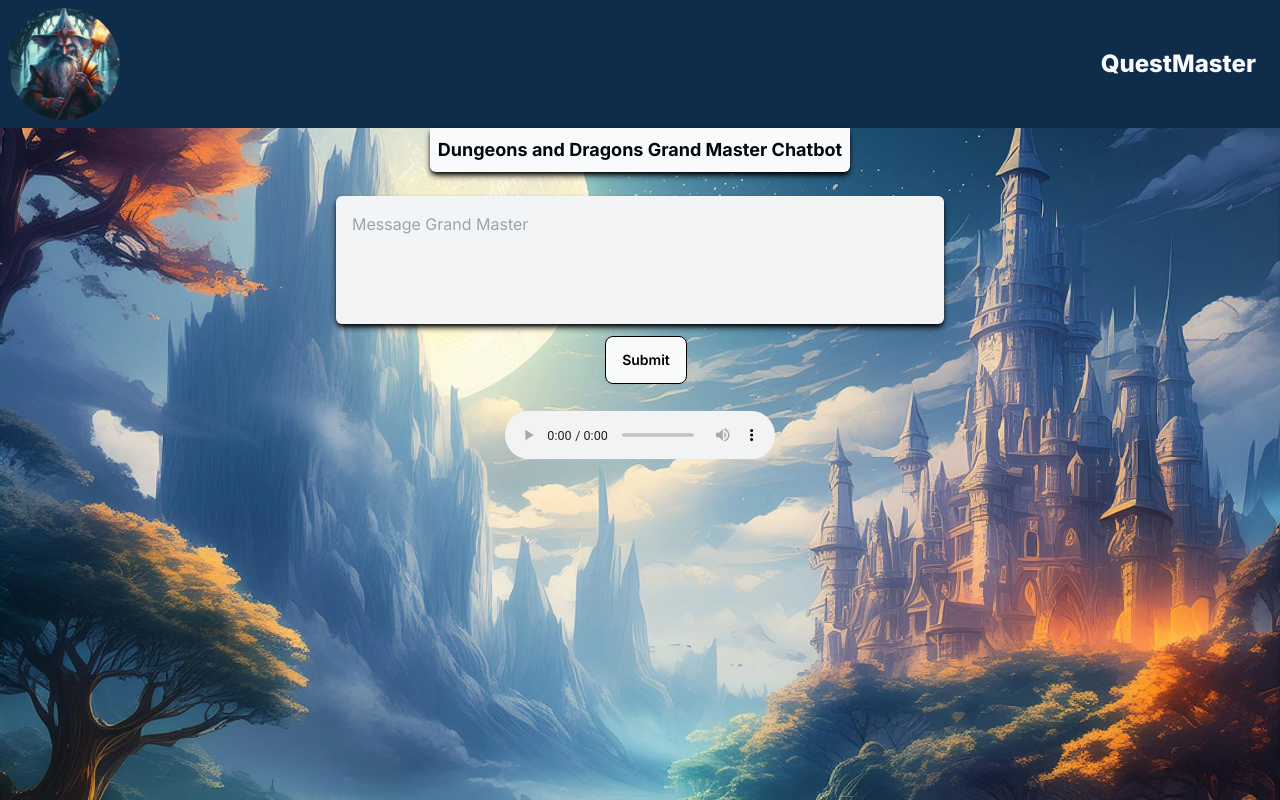
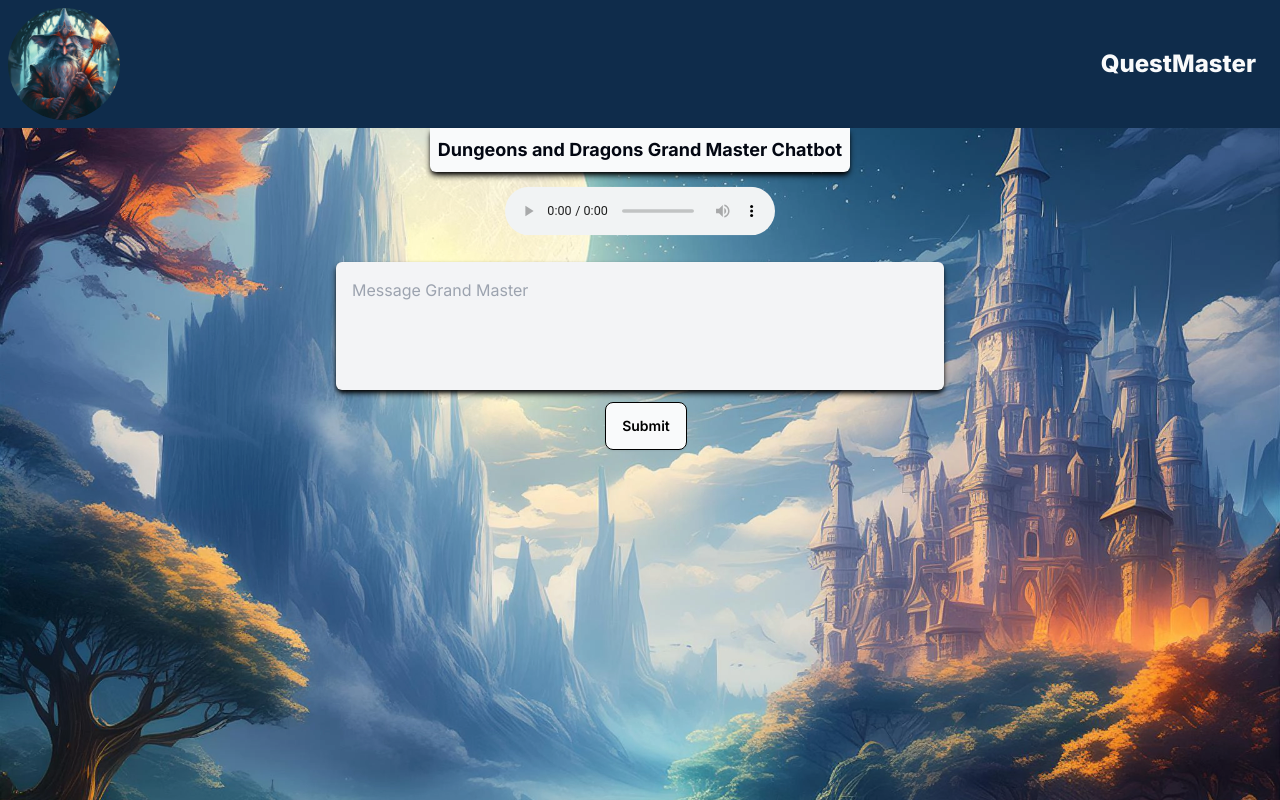
Before and after one commit to jcodes89/ai-chat-app, a Next.js app: page / in a window 1280 px wide. Built offline with nearby package versions, Linux system fonts and the light colour scheme.

Commit message:
audio update

```diff
--- a/app/components/chat/page.tsx
+++ b/app/components/chat/page.tsx
@@ -4,6 +4,7 @@ import userAvatar from '/public/Images/user-image.webp'
 import chatAvatar from '/public/Images/grandmaster-image.webp'
 import Image from "next/image";
 import { useRef , useEffect} from "react";
+
 
 
 const Chat = () => {
--- a/app/layout.tsx
+++ b/app/layout.tsx
@@ -23,16 +23,16 @@ export default function RootLayout({
       </head>
       <body className={`${inter.className} `}>
         <Nav/>
-        <div className="">
-          {children}
-        </div>
-
         <div className="flex justify-center mt-3">
           <audio controls autoPlay loop controlsList="nodownload noremoteplayback" className="scale-90">
             <source src="/Audio/the-enchantress-dark-celtic-background-music-114207.mp3" type="audio/mp3"/>
             Your browser does not support the audio element.
           </audio>
         </div>
+        <div className="">
+          {children}
+        </div>
+
 
       </body>
     </html>
--- a/next.config.mjs
+++ b/next.config.mjs
@@ -1,4 +1,6 @@
 /** @type {import('next').NextConfig} */
-const nextConfig = {};
+const nextConfig = {
+
+};
 
 export default nextConfig;
--- a/package.json
+++ b/package.json
@@ -11,6 +11,7 @@
   "dependencies": {
     "@ai-sdk/openai": "^0.0.18",
     "ai": "^3.1.23",
+    "lmnt-node": "^1.2.0",
     "next": "14.2.3",
     "openai": "^4.47.3",
     "react": "^18",
```
Also changed, not shown: 1 other file (tests, documents, lock files or other folders).
